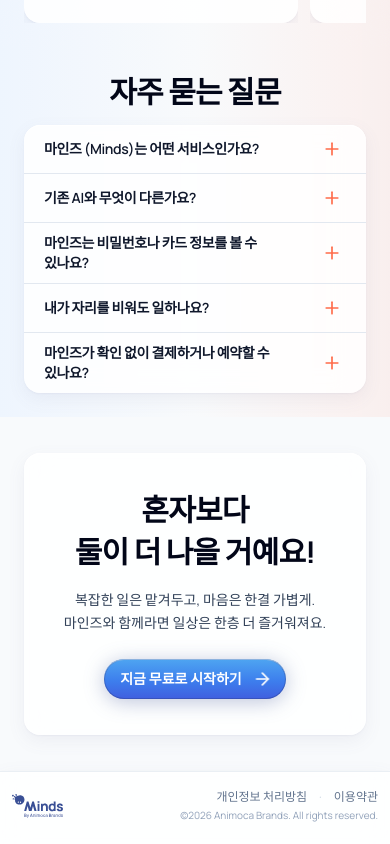
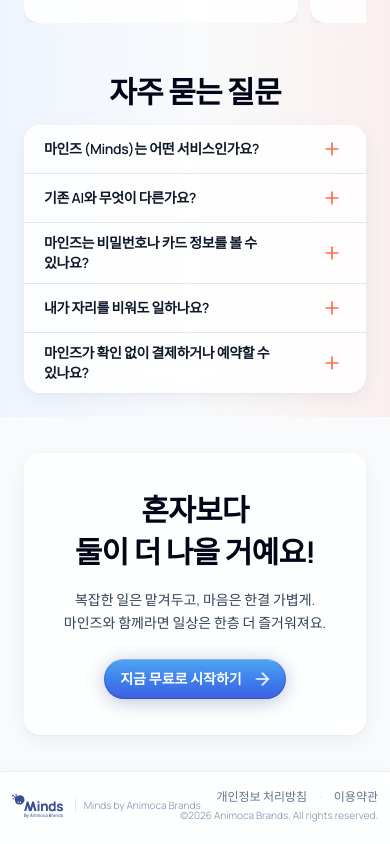
Before and after one commit to justinay-00/minds-korea-landing, a React (Vite) app: page / in a window 390 px wide. Shown: the part 1859-2703 px from the top of the page. Built offline with nearby package versions, Linux system fonts and the light colour scheme; no server answers; a web font is replaced by a local one; what @posthog/react would draw is missing.

Commit message:
Show the Animoca Brands footer credit on mobile.
Keeps the Minds by Animoca Brands link to animocabrands.com
visible beside the logo on small screens now that the footer CTA is gone.

```diff
--- a/src/components/Footer.tsx
+++ b/src/components/Footer.tsx
@@ -18,7 +18,7 @@ export default function Footer({ language }: FooterProps) {
             href="https://www.animocabrands.com/"
             target="_blank"
             rel="noopener noreferrer"
-            className="hidden border-l border-slate-200 pl-3 text-xs text-slate-400 transition-colors hover:text-slate-700 sm:inline"
+            className="inline max-w-[9.5rem] truncate border-l border-slate-200 pl-2 text-[10px] leading-tight text-slate-400 transition-colors hover:text-slate-700 sm:max-w-none sm:pl-3 sm:text-xs sm:leading-normal"
           >
             Minds by Animoca Brands
           </a>
```
